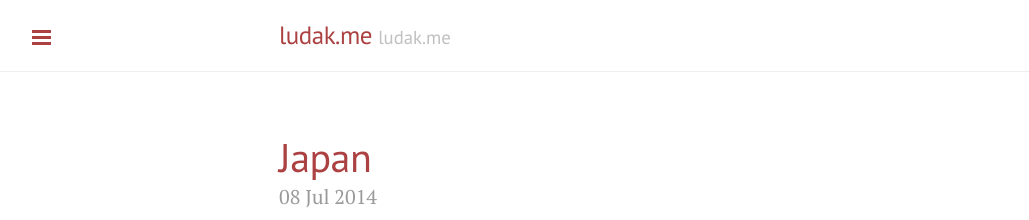
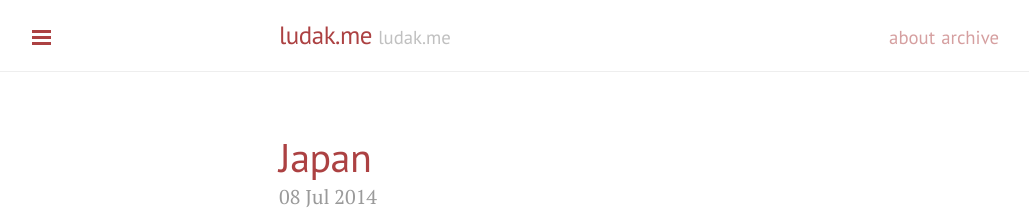
Before and after one commit to NareshPS/ludak.me, a Jekyll site: the page built from index.html, in a window 1280 px wide. Shown: the top 220 px of the page, without its empty margins (1-1030 px from the left). Built offline with Jekyll 4.4.1, drawn with Linux system fonts in a browser that asks for light colours; Markdown is read by kramdown in place of the engine named in the settings; the list of posts is cut into pages by our own code.

Commit message:
Add about, and archive links in the header

```diff
--- a/_layouts/default.html
+++ b/_layouts/default.html
@@ -15,6 +15,15 @@
           <h3 class="masthead-title">
             <a href="/" title="Home">{{ site.title }}</a>
             <small>{{ site.tagline }}</small>
+            <div class="headerLinks">
+              {% for node in pages_list %}
+                {% if node.title != null %}
+                  {% if node.layout == "page" %}
+                    <small><a href="{{ node.url }}">{{ node.title|downcase }}</a></small>
+                  {% endif %}
+                {% endif %}
+              {% endfor %}
+            </div>
           </h3>
         </div>
       </div>
--- a/public/css/preferences.css
+++ b/public/css/preferences.css
@@ -45,3 +45,11 @@
 .storyItem {
   margin-bottom: 50px;
 }
+
+.headerLinks {
+  border: 0px;
+  float: right;
+  margin: 0px;
+  opacity: 0.5;
+  text-align: right;
+}
```
